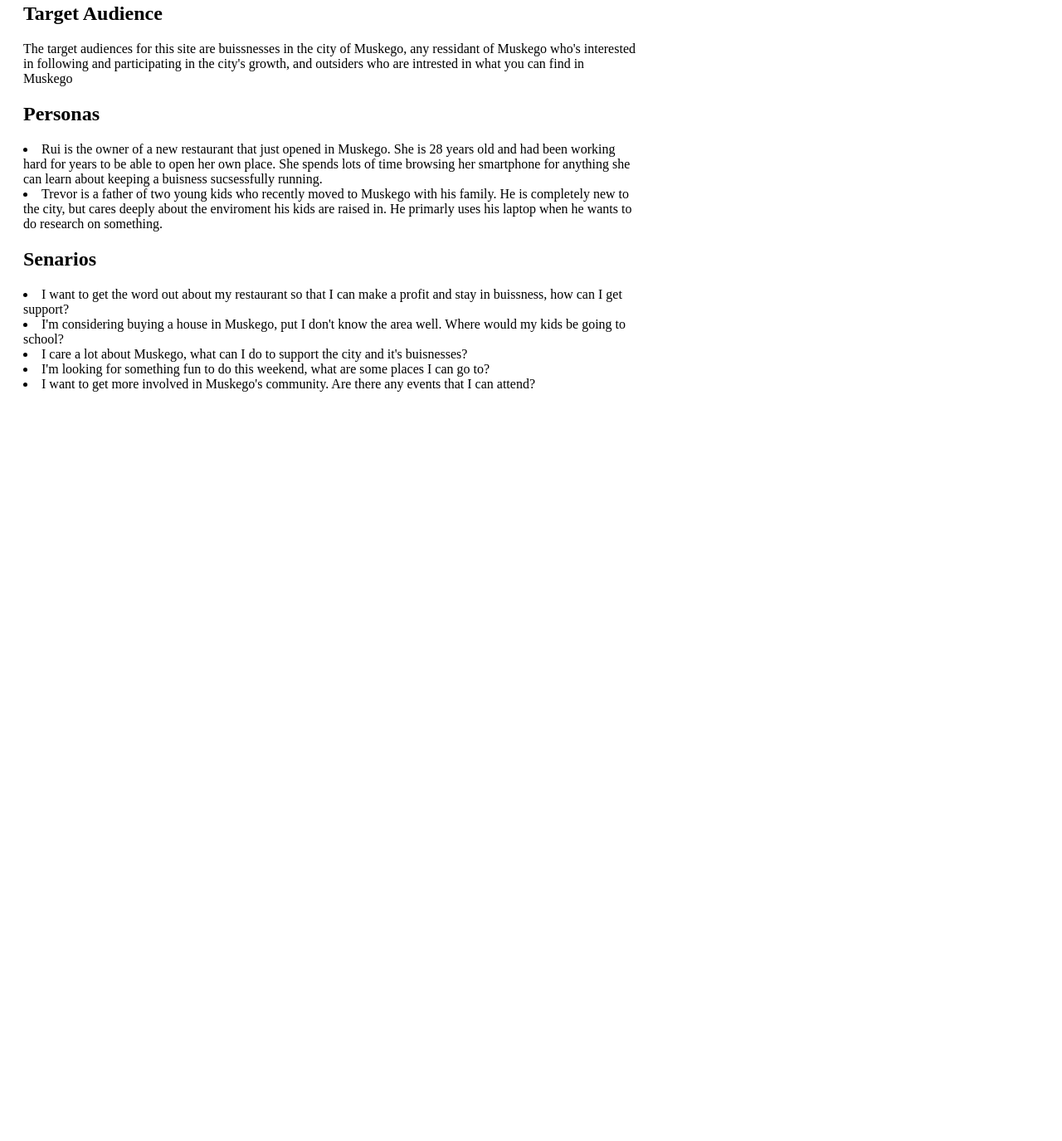
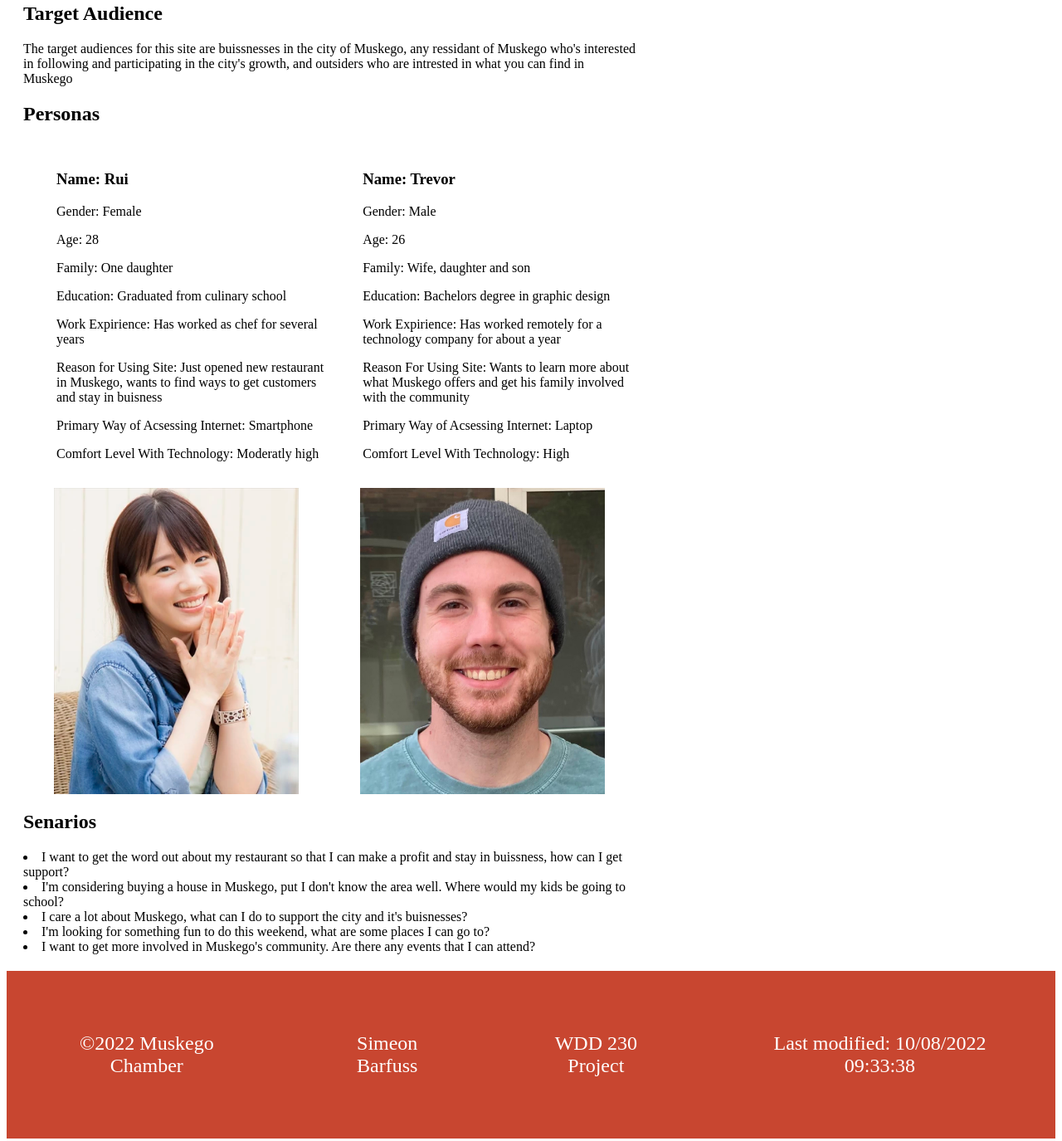
Before and after one commit to Simeon113/wdd230, a plain HTML site: page lesson3/target-audience.html in a window 1280 px wide. Shown: the part 152-1527 px from the top of the page at 83% size. Before the commit the page ends 800 px from the top, so only its background shows below. Drawn offline with Linux system fonts and the light colour scheme; a web font is replaced by a local one.

Commit message:
personas, typography, footer

```diff
--- /dev/null
+++ b/lesson3/scripts/lesson3.js
@@ -0,0 +1,3 @@
+document.getElementById("year").innerHTML = new Date().getFullYear()
+
+document.getElementById('modified').textContent = document.lastModified
--- a/lesson3/styles/large.css
+++ b/lesson3/styles/large.css
@@ -1,6 +1,6 @@
 @media (min-width: 65em)
 {
-nav a {
+nav a, #footer p {
     padding: 50px;
 }
 #typo {
--- a/lesson3/styles/medium.css
+++ b/lesson3/styles/medium.css
@@ -4,8 +4,11 @@ nav a {
     padding: 30px;
 }
 
-nav {
+nav, #footer {
     flex-direction: row;
+}
+#footer p{
+    padding: 15px;
 }
 #colors div{
     text-align: left;
@@ -14,16 +17,26 @@ nav {
 #typo {
     font-size: 1.5em;
 }
-#home {
+#home, #personas {
     display: grid;
     grid-template-columns: 1fr 1fr;
+    grid-template-rows: 2;
 }
-
+#rui {
+    grid-column: 1/2;
+}
+#trevor {
+    grid-column: 2/3;
+}
+img {
+    grid-row: 2;
+}
 #text {
     grid-column: 1;
     margin: 20px;
     text-align: left;
 }
+
 
 #logo{
     grid-column: 2;
--- a/lesson3/styles/small.css
+++ b/lesson3/styles/small.css
@@ -1,33 +1,33 @@
 @import url('https://fonts.googleapis.com/css2?family=Arima+Madurai:wght@300&family=Francois+One&display=swap');
 
-header {
+header, footer {
     font-family: 'Francois One';
+    background-color: #C84630;
 }
 main {
     font-family: 'Arima Madurai';
 }
 
-nav a {
+nav a, #footer p{
     color: white;
     text-decoration: none;
     text-align: center;
-    padding: 15px;
     font-size: 1.5em;
     display: block;
     }
-
+nav a {
+    padding: 15px;
+}
 nav a:hover {
     background-color: #D4A0A7;
 }
 
-nav {
+nav, #footer{
     display: flex;
     flex-direction: column;
 }
 
-header {
-    background-color: #C84630;
-}
+
 img {
     display: block;
     margin: auto;
@@ -70,4 +70,20 @@ img {
 #typo {
     text-align: center;
     margin: 50px;
+    font-family: 'Times New Roman', Times, serif;
 }
+.F {
+    font-family: 'Francois One';
+}
+.A {
+    font-family: 'Arima Madurai';
+}
+#samples {
+    text-align: center;
+}
+#sample h1, #sample h2, #sample h3, #sample h4{
+    font-family: 'Francois One';
+}
+#sample p{
+    font-family: 'Arima Madurai';
+}
--- a/lesson3/target-audience.html
+++ b/lesson3/target-audience.html
@@ -4,10 +4,12 @@
     <meta charset="UTF-8">
     <meta http-equiv="X-UA-Compatible" content="IE=edge">
     <meta name="viewport" content="width=device-width, initial-scale=1.0">
-    <title>Document</title>
+    <title>Muskego Chamber Target Audience</title>
     <link rel = 'stylesheet' href = 'styles/small.css'>
     <link rel = 'stylesheet' href = 'styles/medium.css'>
     <link rel = 'stylesheet' href = 'styles/large.css'>
+    <script src="scripts/lesson3.js" defer></script>
+    <meta name="description" content="The target for the Muskego Chamber of Commerce page">
 </head>
 <body>
     <header>
@@ -22,8 +24,32 @@
         <h2>Target Audience</h2>
         <p>The target audiences for this site are buissnesses in the city of Muskego, any ressidant of Muskego who's interested in following and participating in the city's growth, and outsiders who are intrested in what you can find in Muskego</p>
         <h2>Personas</h2>
-            <li>Rui is the owner of a new restaurant that just opened in Muskego. She is 28 years old and had been working hard for years to be able to open her own place. She spends lots of time browsing her smartphone for anything she can learn about keeping a buisness sucsessfully running.</li>
-            <li>Trevor is a father of two young kids who recently moved to Muskego with his family. He is completely new to the city, but cares deeply about the enviroment his kids are raised in. He primarly uses his laptop when he wants to do research on something.</li>
+            <div id="personas">
+                <ul id="rui">
+                    <h3>Name: Rui</h3>
+                    <p>Gender: Female</p>
+                    <p>Age: 28</p>
+                    <p>Family: One daughter</p>
+                    <p>Education: Graduated from culinary school</p>
+                    <p>Work Expirience: Has worked as chef for several years</p>
+                    <p>Reason for Using Site: Just opened new restaurant in Muskego, wants to find ways to get customers and stay in buisness</p>
+                    <p>Primary Way of Acsessing Internet: Smartphone</p>
+                    <p>Comfort Level With Technology: Moderatly high</p>
+                </ul>
+                <img src="images/rui.jpg" alt="Rui profile pic">
+                <ul id="trevor">
+                    <h3>Name: Trevor</h3>
+                    <p>Gender: Male</p>
+                    <p>Age: 26</p>
+                    <p>Family: Wife, daughter and son</p>
+                    <p>Education: Bachelors degree in graphic design</p>
+                    <p>Work Expirience: Has worked remotely for a technology company for about a year</p>
+                    <p>Reason For Using Site: Wants to learn more about what Muskego offers and get his family involved with the community</p>
+                    <p>Primary Way of Acsessing Internet: Laptop</p>
+                    <p>Comfort Level With Technology: High</p>
+                </ul>
+                <img src="images/trevor.jpg" alt="Trevor profile pic">
+            </div>
         <h2>Senarios</h2>
             <li>I want to get the word out about my restaurant so that I can make a profit and stay in buissness, how can I get support?</li>
             <li>I'm considering buying a house in Muskego, put I don't know the area well. Where would my kids be going to school?</li>
@@ -31,5 +57,13 @@
             <li>I'm looking for something fun to do this weekend, what are some places I can go to?</li>
             <li>I want to get more involved in Muskego's community. Are there any events that I can attend?</li>
     </main>
+    <footer>
+        <div id="footer">
+            <p>&copy<span id="year"></span> Muskego Chamber</p>
+            <p>Simeon Barfuss</p>
+            <p>WDD 230 Project</p>
+            <p>Last modified: <span id="modified"></span></p>
+        </div>
+    </footer>
 </body>
 </html>
```
Also changed, not shown: chamber/index.html (+1 -1 lines), lesson3/color-scheme.html (+14 -4 lines), lesson3/index.html (+11 -1 lines), lesson3/typography.html (+19 -3 lines), lesson3/images/rui.jpg (added), lesson3/images/trevor.jpg (added), lesson3/planning.css (deleted).
